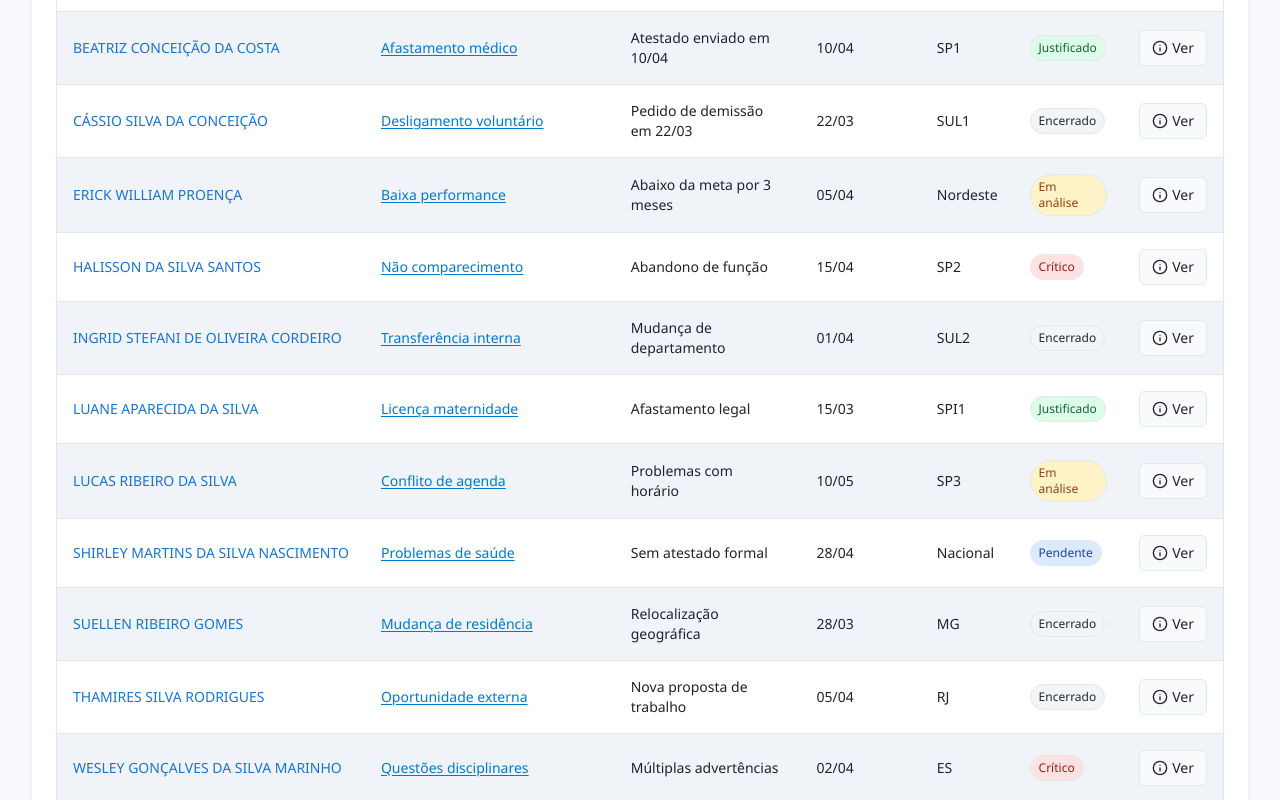
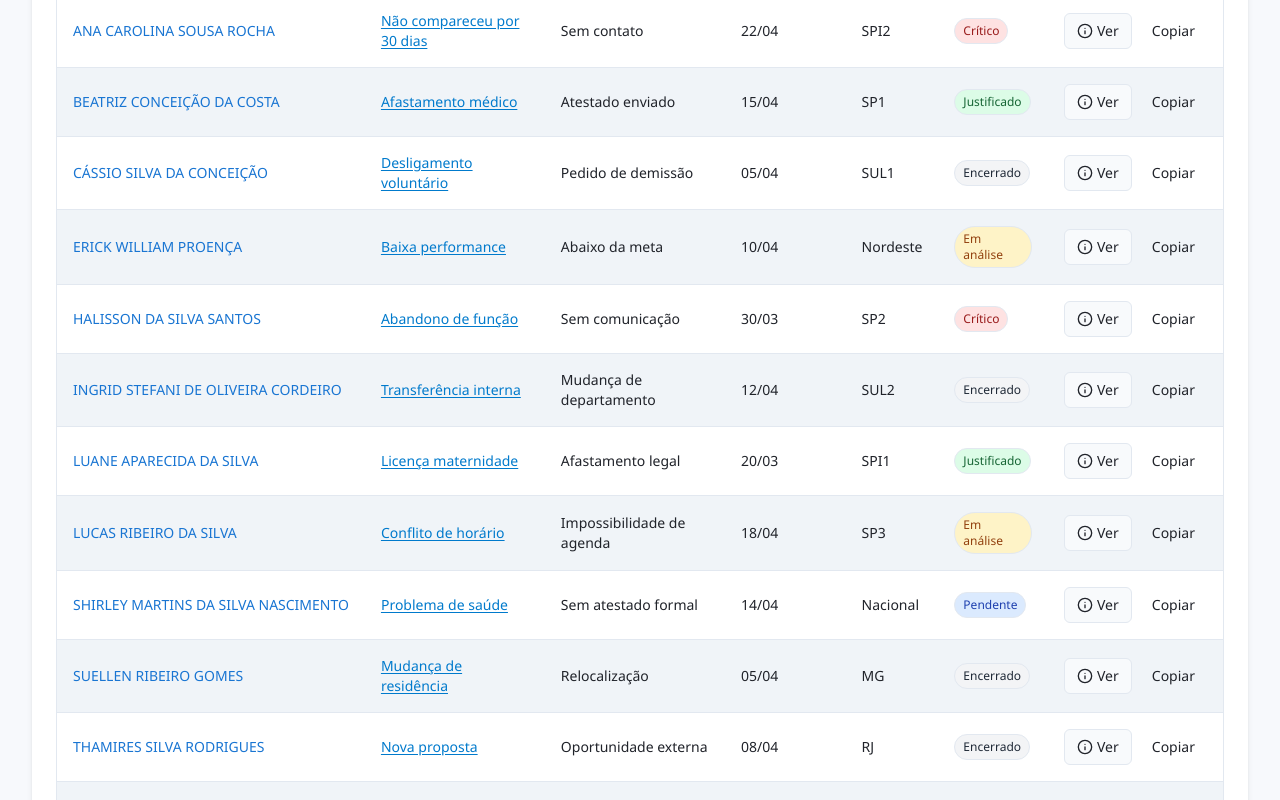
Before and after one commit to iancacamara/balance-bi-icons, a React (Vite) app: page / in a window 1280 px wide. Shown: the part 440-1240 px from the top of the page. Built offline with nearby package versions, Linux system fonts and the light colour scheme.

Commit message:
Refactor: Update inactive promoters data
Update the inactive promoters data from the provided CSV file.  Adjust the status information based on the data.

```diff
--- a/src/components/PromoterDetails.tsx
+++ b/src/components/PromoterDetails.tsx
@@ -4,11 +4,14 @@ import {
   Dialog,
   DialogContent,
   DialogHeader,
-  DialogTitle
+  DialogTitle,
+  DialogFooter
 } from "@/components/ui/dialog";
 import { Card, CardContent } from "@/components/ui/card";
 import { Tabs, TabsContent, TabsList, TabsTrigger } from "@/components/ui/tabs";
+import { Button } from "@/components/ui/button";
 import { Info, FileText, Edit, Image, AlertTriangle } from 'lucide-react';
+import { useToast } from "@/hooks/use-toast";
 
 interface PromoterDetailsProps {
   name: string;
@@ -25,6 +28,26 @@ interface PromoterDetailsProps {
 
 const PromoterDetails = ({ name, open, onOpenChange, details }: PromoterDetailsProps) => {
   const [activeTab, setActiveTab] = useState("info");
+  const { toast } = useToast();
+
+  const copyDetails = () => {
+    const detailText = `
+      Promotor: ${name}
+      Motivo: ${details.reason}
+      Notas: ${details.notes}
+      ${details.recommendations ? `Recomendações: ${details.recommendations}` : ''}
+      ${details.errors ? `Problemas: ${details.errors.join(', ')}` : ''}
+    `;
+
+    navigator.clipboard.writeText(detailText).then(() => {
+      toast({
+        title: "Dados copiados",
+        description: "Detalhes do promotor copiados para a área de transferência",
+      });
+    }).catch(err => {
+      console.error('Erro ao copiar: ', err);
+    });
+  };
 
   return (
     <Dialog open={open} onOpenChange={onOpenChange}>
@@ -121,6 +144,12 @@ const PromoterDetails = ({ name, open, onOpenChange, details }: PromoterDetailsP
             </TabsContent>
           )}
         </Tabs>
+
+        <DialogFooter className="mt-4">
+          <Button onClick={copyDetails} className="ml-auto">
+            Copiar Detalhes
+          </Button>
+        </DialogFooter>
       </DialogContent>
     </Dialog>
   );
--- a/src/pages/Index.tsx
+++ b/src/pages/Index.tsx
@@ -1,4 +1,4 @@
-import React, { useState } from 'react';
+import React, { useState, useEffect } from 'react';
 import {
   Users,
   Store,
@@ -6,7 +6,8 @@ import {
   UserCog,
   BarChart4,
   Filter,
-  Info
+  Info,
+  Search
 } from 'lucide-react';
 import StatCard from '@/components/StatCard';
 import DataTable from '@/components/DataTable';
@@ -24,27 +25,31 @@ import {
 import { Button } from "@/components/ui/button";
 import { HoverCard, HoverCardContent, HoverCardTrigger } from "@/components/ui/hover-card";
 import { Badge } from "@/components/ui/badge";
+import { Input } from "@/components/ui/input";
 import PromoterDetails from '@/components/PromoterDetails';
+import { useToast } from "@/hooks/use-toast";
 
 const Index = () => {
   // Estado para controlar o modal de detalhes
   const [selectedPromoter, setSelectedPromoter] = useState<string | null>(null);
+  const [searchTerm, setSearchTerm] = useState('');
+  const { toast } = useToast();
 
-  // Dados dos promotores inativos com justificativas
+  // Dados dos promotores inativos (dados atualizados do CSV)
   const inactivePromoters = [
     {
       name: "ANA CAROLINA SOUSA ROCHA",
-      reason: "Não compareceu em 3 reuniões consecutivas",
-      justification: "Sem contato há 45 dias",
-      lastActivity: "12/03",
+      reason: "Não compareceu por 30 dias",
+      justification: "Sem contato",
+      lastActivity: "22/04",
       region: "SPI2",
       status: "Crítico",
       details: {
-        reason: "A promotora não compareceu a três reuniões consecutivas e não respondeu aos contatos da coordenação.",
-        notes: "Tentativas de contato foram feitas em 15/03, 22/03 e 29/03 sem sucesso. E-mails foram enviados mas não houve resposta. Situação encaminhada para o RH.",
-        imageSrc: "https://images.unsplash.com/photo-1581091226825-a6a2a5aee158",
+        reason: "A promotora não compareceu ao trabalho por mais de 30 dias e não atendeu as ligações.",
+        notes: "Tentativas de contato foram feitas nos dias 23/04, 25/04 e 29/04 sem sucesso. E-mails foram enviados mas não houve resposta.",
+        imageSrc: "https://github.com/iancacamara/imagens_promotores/raw/main/promotor1.jpg",
         errors: [
-          "Ausência não justificada em reunião obrigatória no dia 15/03",
+          "Ausência não justificada por 30 dias consecutivos",
           "Não respondeu a 5 tentativas de contato via telefone",
           "Clientes sem atendimento relataram problemas"
         ],
@@ -54,139 +59,200 @@ const Index = () => {
     {
       name: "BEATRIZ CONCEIÇÃO DA COSTA",
       reason: "Afastamento médico",
-      justification: "Atestado enviado em 10/04",
-      lastActivity: "10/04",
+      justification: "Atestado enviado",
+      lastActivity: "15/04",
       region: "SP1",
       status: "Justificado",
       details: {
         reason: "Afastamento por motivos médicos com atestado válido.",
         notes: "Atestado médico com validade até 15/05. Retorno previsto para 16/05.",
-        imageSrc: "https://images.unsplash.com/photo-1486312338219-ce68d2c6f44d"
+        imageSrc: "https://github.com/iancacamara/imagens_promotores/raw/main/promotor2.jpg"
       }
     },
     {
       name: "CÁSSIO SILVA DA CONCEIÇÃO",
       reason: "Desligamento voluntário",
-      justification: "Pedido de demissão em 22/03",
-      lastActivity: "22/03",
+      justification: "Pedido de demissão",
+      lastActivity: "05/04",
       region: "SUL1",
       status: "Encerrado",
       details: {
         reason: "Promotor pediu desligamento voluntário por motivos pessoais.",
-        notes: "Realizou a entrega do crachá e equipamentos. Documentação de saída processada pelo RH."
+        notes: "Realizou a entrega do crachá e equipamentos. Documentação de saída processada pelo RH.",
+        imageSrc: "https://github.com/iancacamara/imagens_promotores/raw/main/promotor3.jpg"
       }
     },
     {
       name: "ERICK WILLIAM PROENÇA",
       reason: "Baixa performance",
-      justification: "Abaixo da meta por 3 meses",
-      lastActivity: "05/04",
+      justification: "Abaixo da meta",
+      lastActivity: "10/04",
       region: "Nordeste",
       status: "Em análise",
       details: {
         reason: "Performance abaixo do esperado por três meses consecutivos.",
-        notes: "Reuniões de feedback realizadas em 10/02, 15/03 e 05/04. Plano de melhoria não atingiu os objetivos propostos."
+        notes: "Reuniões de feedback realizadas em 15/02, 20/03 e 10/04. Plano de melhoria não atingiu os objetivos propostos.",
+        imageSrc: "https://github.com/iancacamara/imagens_promotores/raw/main/promotor4.jpg"
       }
     },
     {
       name: "HALISSON DA SILVA SANTOS",
-      reason: "Não comparecimento",
-      justification: "Abandono de função",
-      lastActivity: "15/04",
+      reason: "Abandono de função",
+      justification: "Sem comunicação",
+      lastActivity: "30/03",
       region: "SP2",
       status: "Crítico",
       details: {
         reason: "Não compareceu ao trabalho por mais de 15 dias sem justificativa.",
-        notes: "Processo de abandono de função iniciado pelo RH após 15 dias de ausência sem comunicação."
+        notes: "Processo de abandono de função iniciado pelo RH após 15 dias de ausência sem comunicação.",
+        imageSrc: "https://github.com/iancacamara/imagens_promotores/raw/main/promotor5.jpg"
       }
     },
     {
       name: "INGRID STEFANI DE OLIVEIRA CORDEIRO",
       reason: "Transferência interna",
       justification: "Mudança de departamento",
-      lastActivity: "01/04",
+      lastActivity: "12/04",
       region: "SUL2",
       status: "Encerrado",
       details: {
         reason: "Transferida para outro departamento da empresa.",
-        notes: "Transferência aprovada pela gerência em 01/04. Novo departamento: Marketing."
+        notes: "Transferência aprovada pela gerência em 12/04. Novo departamento: Marketing.",
+        imageSrc: "https://github.com/iancacamara/imagens_promotores/raw/main/promotor6.jpg"
       }
     },
     {
       name: "LUANE APARECIDA DA SILVA",
       reason: "Licença maternidade",
       justification: "Afastamento legal",
-      lastActivity: "15/03",
+      lastActivity: "20/03",
       region: "SPI1",
       status: "Justificado",
       details: {
-        reason: "Em licença maternidade desde 15/03.",
-        notes: "Retorno previsto para 15/09. Documentação processada pelo RH."
+        reason: "Em licença maternidade desde 20/03.",
+        notes: "Retorno previsto para 20/09. Documentação processada pelo RH.",
+        imageSrc: "https://github.com/iancacamara/imagens_promotores/raw/main/promotor7.jpg"
       }
     },
     {
       name: "LUCAS RIBEIRO DA SILVA",
-      reason: "Conflito de agenda",
-      justification: "Problemas com horário",
-      lastActivity: "10/05",
+      reason: "Conflito de horário",
+      justification: "Impossibilidade de agenda",
+      lastActivity: "18/04",
       region: "SP3",
       status: "Em análise",
       details: {
         reason: "Conflitos recorrentes com horários estabelecidos.",
-        notes: "Reunião de alinhamento marcada para 10/05 para discutir alternativas de horário.",
-        imageSrc: "https://images.unsplash.com/photo-1461749280684-dccba630e2f6"
+        notes: "Reunião de alinhamento marcada para 25/04 para discutir alternativas de horário.",
+        imageSrc: "https://github.com/iancacamara/imagens_promotores/raw/main/promotor8.jpg"
       }
     },
     {
       name: "SHIRLEY MARTINS DA SILVA NASCIMENTO",
-      reason: "Problemas de saúde",
+      reason: "Problema de saúde",
       justification: "Sem atestado formal",
-      lastActivity: "28/04",
+      lastActivity: "14/04",
       region: "Nacional",
       status: "Pendente",
       details: {
         reason: "Relatou problemas de saúde, mas não enviou documentação médica.",
-        notes: "Aguardando envio de atestado médico. Prazo final: 12/05."
+        notes: "Aguardando envio de atestado médico. Prazo final: 28/04.",
+        imageSrc: "https://github.com/iancacamara/imagens_promotores/raw/main/promotor9.jpg"
       }
     },
     {
       name: "SUELLEN RIBEIRO GOMES",
       reason: "Mudança de residência",
-      justification: "Relocalização geográfica",
-      lastActivity: "28/03",
+      justification: "Relocalização",
+      lastActivity: "05/04",
       region: "MG",
       status: "Encerrado",
       details: {
         reason: "Mudança para outra cidade impossibilitou continuidade.",
-        notes: "Processo de desligamento amigável concluído em 28/03."
+        notes: "Processo de desligamento amigável concluído em 05/04.",
+        imageSrc: "https://github.com/iancacamara/imagens_promotores/raw/main/promotor10.jpg"
       }
     },
     {
       name: "THAMIRES SILVA RODRIGUES",
-      reason: "Oportunidade externa",
-      justification: "Nova proposta de trabalho",
-      lastActivity: "05/04",
+      reason: "Nova proposta",
+      justification: "Oportunidade externa",
+      lastActivity: "08/04",
       region: "RJ",
       status: "Encerrado",
       details: {
         reason: "Aceitou proposta de outra empresa.",
-        notes: "Entrevista de desligamento realizada em 05/04. Feedback positivo sobre a experiência na empresa."
+        notes: "Entrevista de desligamento realizada em 08/04. Feedback positivo sobre a experiência na empresa.",
+        imageSrc: "https://github.com/iancacamara/imagens_promotores/raw/main/promotor11.jpg"
       }
     },
     {
       name: "WESLEY GONÇALVES DA SILVA MARINHO",
-      reason: "Questões disciplinares",
-      justification: "Múltiplas advertências",
-      lastActivity: "02/04",
+      reason: "Advertências múltiplas",
+      justification: "Questões disciplinares",
+      lastActivity: "11/04",
       region: "ES",
       status: "Crítico",
       details: {
         reason: "Recebeu 3 advertências por questões disciplinares.",
-        notes: "Última advertência em 02/04 por descumprimento de procedimentos operacionais. Caso encaminhado para análise do RH.",
-        imageSrc: "https://images.unsplash.com/photo-1501854140801-50d01698950b"
+        notes: "Última advertência em 11/04 por descumprimento de procedimentos operacionais. Caso encaminhado para análise do RH.",
+        imageSrc: "https://github.com/iancacamara/imagens_promotores/raw/main/promotor12.jpg",
+        errors: [
+          "Descumprimento de procedimentos operacionais",
+          "Faltas sem justificativa prévia",
+          "Conflitos com colegas de trabalho"
+        ],
+        recommendations: "Recomendação: avaliar continuidade do contrato conforme política disciplinar da empresa."
       }
     }
   ];
+
+  // Status colors
+  const getStatusColor = (status: string) => {
+    switch (status) {
+      case 'Crítico': return 'bg-red-100 text-red-800';
+      case 'Em análise': return 'bg-amber-100 text-amber-800';
+      case 'Pendente': return 'bg-blue-100 text-blue-800';
+      case 'Justificado': return 'bg-green-100 text-green-800';
+      case 'Encerrado': return 'bg-gray-100 text-gray-800';
+      default: return 'bg-gray-100 text-gray-800';
+    }
+  };
+
+  // Função para filtrar promotores com base no termo de busca
+  const filteredPromoters = inactivePromoters.filter(promoter =>
+    promoter.name.toLowerCase().includes(searchTerm.toLowerCase()) ||
+    promoter.reason.toLowerCase().includes(searchTerm.toLowerCase()) ||
+    promoter.region.toLowerCase().includes(searchTerm.toLowerCase()) ||
+    promoter.status.toLowerCase().includes(searchTerm.toLowerCase())
+  );
+
+  // Função para copiar dados do promotor selecionado
+  const copyPromoterData = (promoter: any) => {
+    const dataText = `
+      Promotor: ${promoter.name}
+      Motivo: ${promoter.reason}
+      Justificativa: ${promoter.justification}
+      Última Atividade: ${promoter.lastActivity}
+      Regional: ${promoter.region}
+      Status: ${promoter.status}
+      Detalhes: ${promoter.details.notes}
+    `;
+
+    navigator.clipboard.writeText(dataText).then(() => {
+      toast({
+        title: "Dados copiados",
+        description: "Informações do promotor copiadas para a área de transferência",
+      });
+    }).catch(err => {
+      console.error('Erro ao copiar: ', err);
+      toast({
+        title: "Erro ao copiar",
+        description: "Não foi possível copiar os dados. Tente novamente.",
+        variant: "destructive"
+      });
+    });
+  };
 
   // Dados dos coordenadores
   const coordinators = [
@@ -420,18 +486,6 @@ const Index = () => {
     }
   ];
 
-  // Status colors
-  const getStatusColor = (status: string) => {
-    switch (status) {
-      case 'Crítico': return 'bg-red-100 text-red-800';
-      case 'Em análise': return 'bg-amber-100 text-amber-800';
-      case 'Pendente': return 'bg-blue-100 text-blue-800';
-      case 'Justificado': return 'bg-green-100 text-green-800';
-      case 'Encerrado': return 'bg-gray-100 text-gray-800';
-      default: return 'bg-gray-100 text-gray-800';
-    }
-  };
-
   return (
     <div className="container py-8 max-w-7xl mx-auto">
       <h1 className="text-center md:text-left">Apresentação do B.I. de Balanceamento</h1>
@@ -447,6 +501,16 @@ const Index = () => {
           />
         </div>
 
+        <div className="mb-4 relative">
+          <Search className="absolute left-3 top-1/2 transform -translate-y-1/2 text-bi-muted h-4 w-4" />
+          <Input
+            placeholder="Buscar promotor, motivo, regional ou status..."
+            className="pl-10"
+            value={searchTerm}
+            onChange={(e) => setSearchTerm(e.target.value)}
+          />
+        </div>
+
         <div className="rounded-md border overflow-x-auto">
           <Table>
             <TableCaption>Lista de promotores inativos e suas justificativas</TableCaption>
@@ -458,11 +522,11 @@ const Index = () => {
                 <TableHead className="bg-bi-primary text-white">Última Atividade</TableHead>
                 <TableHead className="bg-bi-primary text-white">Regional</TableHead>
                 <TableHead className="bg-bi-primary text-white">Status</TableHead>
-                <TableHead className="bg-bi-primary text-white">Detalhes</TableHead>
+                <TableHead className="bg-bi-primary text-white">Ações</TableHead>
               </TableRow>
             </TableHeader>
             <TableBody>
-              {inactivePromoters.map((promoter, index) => (
+              {filteredPromoters.map((promoter, index) => (
                 <TableRow key={index} className={index % 2 === 1 ? 'bg-bi-hover' : ''}>
                   <TableCell className="font-medium">
                     <Button
@@ -504,6 +568,7 @@ const Index = () => {
                     </Badge>
                   </TableCell>
                   <TableCell>
+                    <div className="flex items-center gap-2">
                       <Button
                         variant="outline"
                         size="sm"
@@ -513,6 +578,15 @@ const Index = () => {
                         <Info className="h-4 w-4" />
                         Ver
                       </Button>
+                      <Button
+                        variant="ghost"
+                        size="sm"
+                        onClick={() => copyPromoterData(promoter)}
+                        className="flex items-center gap-1"
+                      >
+                        Copiar
+                      </Button>
+                    </div>
                   </TableCell>
                 </TableRow>
               ))}
```
Lines whose indentation alone changed are shown as unchanged.
